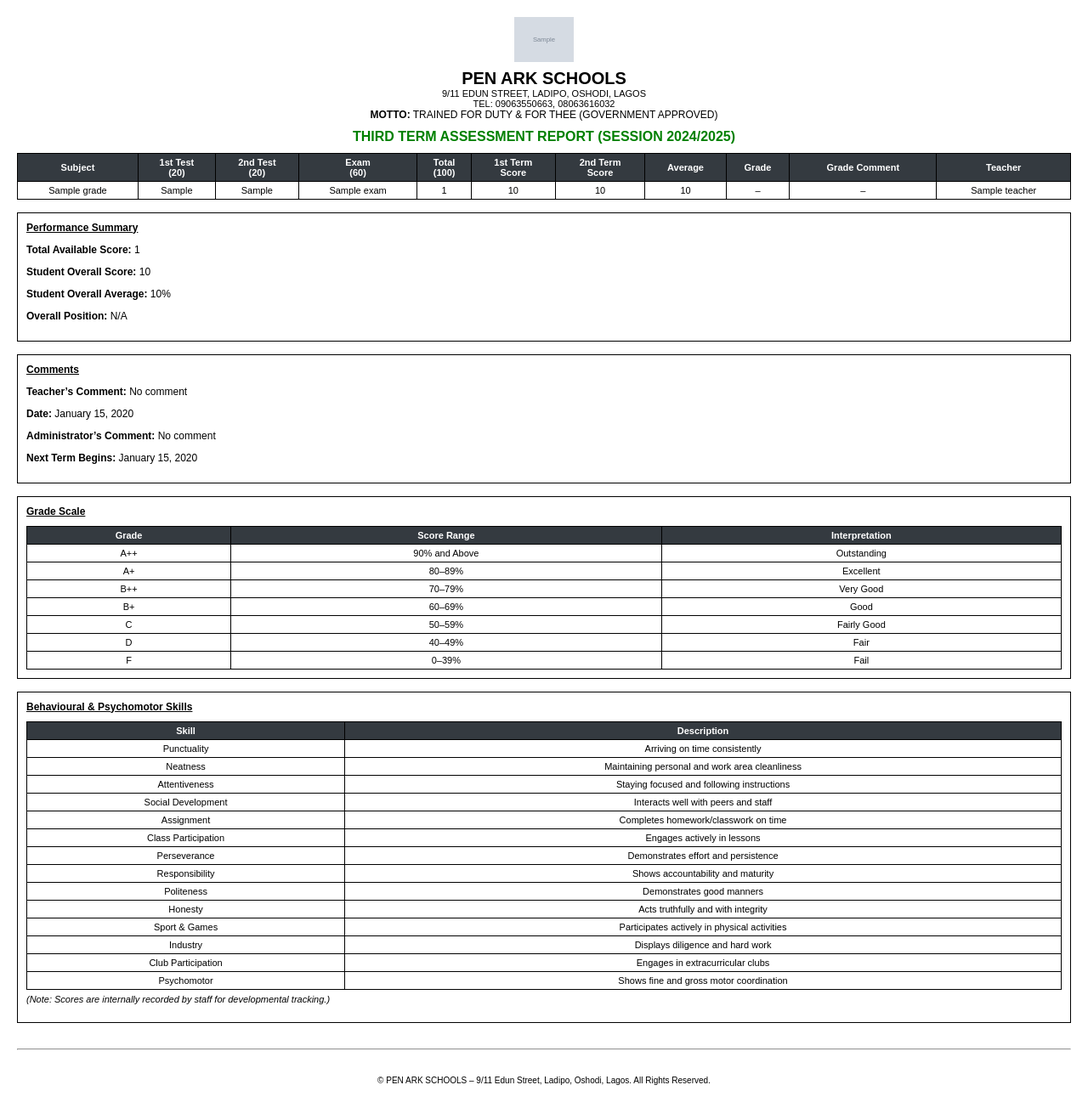
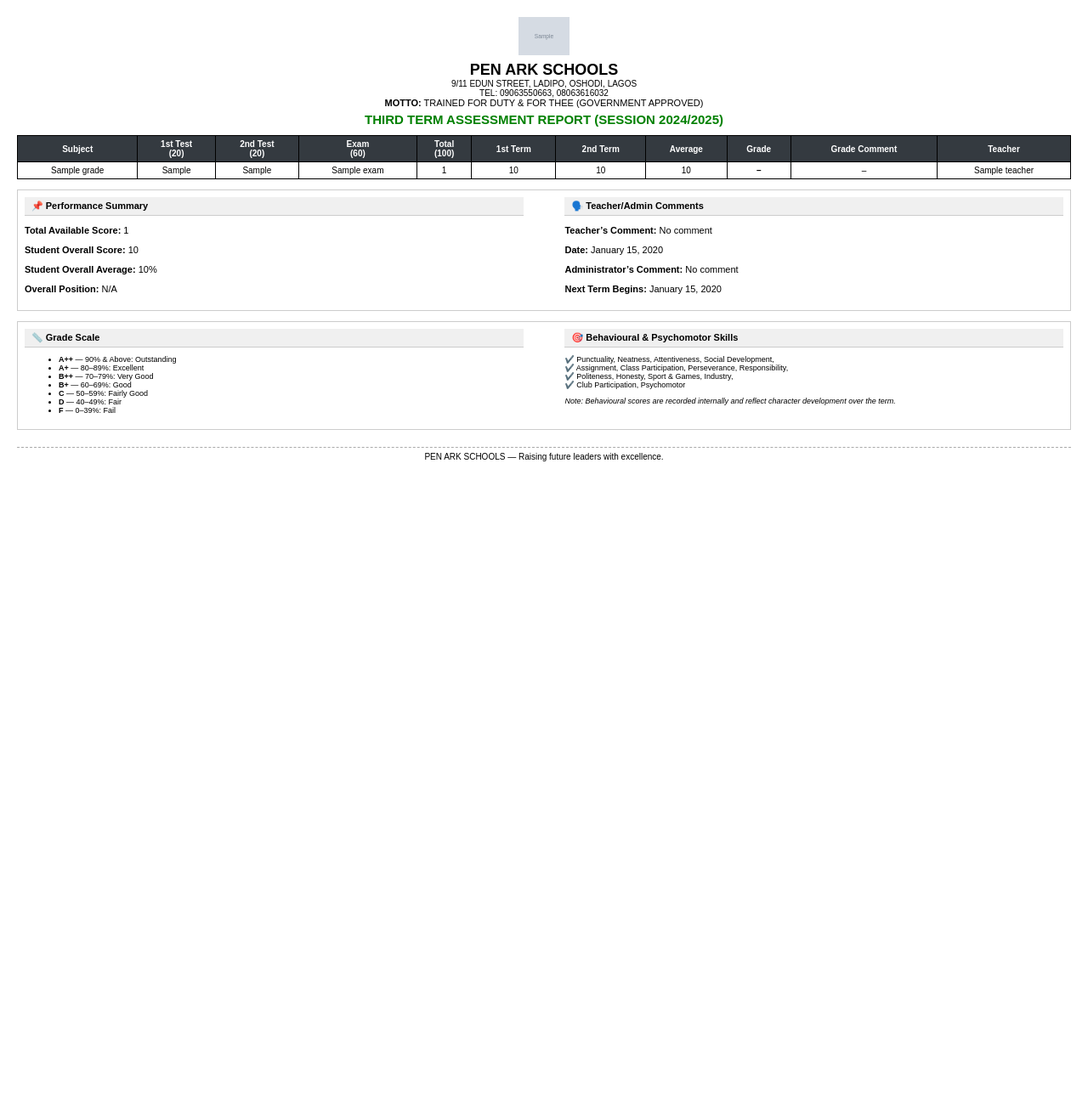
Before and after one commit to Chukwuaruka/school_portal, a Django app: template portal/templates/portal/grades_pdf.html in a window 1280 px wide. Shown: the whole page at 85% size. After the commit the page ends 543 px from the top, so only its background shows below. Run offline with Django 5.2, Linux system fonts and the light colour scheme; the template is opened without the code that fills it: most values are stand-ins (such as "Sample title", 1, 10 or a date in 2020); grey boxes marked "Sample" are stand-in pictures.

```diff
--- a/portal/templates/portal/grades_pdf.html
+++ b/portal/templates/portal/grades_pdf.html
@@ -6,67 +6,72 @@
     <style>
         body {
             font-family: Arial, sans-serif;
-            font-size: 12px;
+            font-size: 11px;
             margin: 20px;
             color: #000;
         }
         .center { text-align: center; }
         .header img {
-            width: 70px;
+            width: 60px;
             margin-bottom: 5px;
         }
         .school-name {
-            font-size: 20px;
+            font-size: 18px;
             font-weight: bold;
         }
         .school-address {
-            font-size: 11px;
+            font-size: 10px;
         }
         .report-title {
             text-align: center;
-            font-size: 16px;
+            font-size: 15px;
             color: green;
-            margin-top: 10px;
             font-weight: bold;
+            margin-top: 5px;
         }
         table {
             border-collapse: collapse;
             width: 100%;
-            font-size: 11px;
+            font-size: 10px;
             margin-top: 10px;
         }
         th, td {
             border: 1px solid #000;
             padding: 4px;
             text-align: center;
-            vertical-align: middle;
         }
         th {
             background-color: #343a40;
             color: white;
         }
         .section {
-            margin-top: 15px;
-            border: 1px solid #000;
-            padding: 10px;
+            border: 1px solid #ccc;
+            padding: 8px;
+            margin-top: 12px;
         }
         .section-title {
+            background: #f0f0f0;
+            padding: 4px 8px;
             font-weight: bold;
-            text-decoration: underline;
-            margin-bottom: 6px;
+            border-bottom: 1px solid #ccc;
         }
-        .no-grades {
-            text-align: center;
-            font-style: italic;
-            margin-top: 20px;
+        .small-text {
+            font-size: 9px;
+        }
+        .two-col {
+            display: flex;
+            justify-content: space-between;
+            gap: 20px;
+        }
+        .col {
+            width: 48%;
         }
         .footer {
+            text-align: center;
             font-size: 10px;
-            margin-top: 30px;
-            text-align: center;
-        }
-        hr {
-            margin-top: 30px;
+            margin-top: 20px;
+            border-top: 1px dashed #aaa;
+            padding-top: 5px;
         }
     </style>
 </head>
@@ -89,6 +94,7 @@
 </div>
 
 {% if grades %}
+<!-- Grade Table -->
 <table>
     <thead>
         <tr>
@@ -97,8 +103,8 @@
             <th>2nd Test<br>(20)</th>
             <th>Exam<br>(60)</th>
             <th>Total<br>(100)</th>
-            <th>1st Term<br>Score</th>
-            <th>2nd Term<br>Score</th>
+            <th>1st Term</th>
+            <th>2nd Term</th>
             <th>Average</th>
             <th>Grade</th>
             <th>Grade Comment</th>
@@ -116,7 +122,7 @@
             <td>{{ grade.first_term_score|default:"–" }}</td>
             <td>{{ grade.second_term_score|default:"–" }}</td>
             <td>{{ grade.average_score|default:"–" }}</td>
-            <td>{{ grade.manual_grade|default:"–" }}</td>
+            <td><strong>{{ grade.manual_grade|default:"–" }}</strong></td>
             <td>{{ grade.grade_comment|default:"–" }}</td>
             <td>{% if grade.teacher %}{{ grade.teacher.get_full_name }}{% else %}–{% endif %}</td>
         </tr>
@@ -124,86 +130,61 @@
     </tbody>
 </table>
 
-<!-- Summary Section -->
+<!-- Performance & Comment Section -->
 <div class="section">
-    <div class="section-title">Performance Summary</div>
+    <div class="two-col">
+        <div class="col">
+            <div class="section-title">📌 Performance Summary</div>
             <p><strong>Total Available Score:</strong> {{ report.total_available_score|default:"N/A" }}</p>
             <p><strong>Student Overall Score:</strong> {{ report.overall_score|default:"N/A" }}</p>
             <p><strong>Student Overall Average:</strong> {{ report.overall_average|default:"N/A" }}%</p>
             <p><strong>Overall Position:</strong> {{ report.overall_position|default:"N/A" }}</p>
         </div>
-
-<!-- Comments Section -->
-<div class="section">
-    <div class="section-title">Comments</div>
+        <div class="col">
+            <div class="section-title">🗣️ Teacher/Admin Comments</div>
             <p><strong>Teacher’s Comment:</strong> {{ report.teacher_comment|default:"No comment" }}</p>
             <p><strong>Date:</strong> {{ report.date_uploaded|date:"F j, Y" }}</p>
             <p><strong>Administrator’s Comment:</strong> {{ report.admin_comment_report|default:"No comment" }}</p>
             <p><strong>Next Term Begins:</strong> {{ report.next_term_date|date:"F j, Y"|default:"TBD" }}</p>
         </div>
-
-<!-- Grade Scale Table -->
-<div class="section">
-    <div class="section-title">Grade Scale</div>
-    <table>
-        <thead>
-            <tr>
-                <th>Grade</th>
-                <th>Score Range</th>
-                <th>Interpretation</th>
-            </tr>
-        </thead>
-        <tbody>
-            <tr><td>A++</td><td>90% and Above</td><td>Outstanding</td></tr>
-            <tr><td>A+</td><td>80–89%</td><td>Excellent</td></tr>
-            <tr><td>B++</td><td>70–79%</td><td>Very Good</td></tr>
-            <tr><td>B+</td><td>60–69%</td><td>Good</td></tr>
-            <tr><td>C</td><td>50–59%</td><td>Fairly Good</td></tr>
-            <tr><td>D</td><td>40–49%</td><td>Fair</td></tr>
-            <tr><td>F</td><td>0–39%</td><td>Fail</td></tr>
-        </tbody>
-    </table>
+    </div>
 </div>
 
-<!-- Behavioural Table -->
+<!-- Grade Scale & Behavioural Section -->
 <div class="section">
-    <div class="section-title">Behavioural & Psychomotor Skills</div>
-    <table>
-        <thead>
-            <tr>
-                <th>Skill</th>
-                <th>Description</th>
-            </tr>
-        </thead>
-        <tbody>
-            <tr><td>Punctuality</td><td>Arriving on time consistently</td></tr>
-            <tr><td>Neatness</td><td>Maintaining personal and work area cleanliness</td></tr>
-            <tr><td>Attentiveness</td><td>Staying focused and following instructions</td></tr>
-            <tr><td>Social Development</td><td>Interacts well with peers and staff</td></tr>
-            <tr><td>Assignment</td><td>Completes homework/classwork on time</td></tr>
-            <tr><td>Class Participation</td><td>Engages actively in lessons</td></tr>
-            <tr><td>Perseverance</td><td>Demonstrates effort and persistence</td></tr>
-            <tr><td>Responsibility</td><td>Shows accountability and maturity</td></tr>
-            <tr><td>Politeness</td><td>Demonstrates good manners</td></tr>
-            <tr><td>Honesty</td><td>Acts truthfully and with integrity</td></tr>
-            <tr><td>Sport & Games</td><td>Participates actively in physical activities</td></tr>
-            <tr><td>Industry</td><td>Displays diligence and hard work</td></tr>
-            <tr><td>Club Participation</td><td>Engages in extracurricular clubs</td></tr>
-            <tr><td>Psychomotor</td><td>Shows fine and gross motor coordination</td></tr>
-        </tbody>
-    </table>
-    <p style="font-size: 11px; font-style: italic; margin-top: 5px;">
-        (Note: Scores are internally recorded by staff for developmental tracking.)
+    <div class="two-col">
+        <div class="col">
+            <div class="section-title">📏 Grade Scale</div>
+            <ul class="small-text">
+                <li><strong>A++</strong> — 90% & Above: Outstanding</li>
+                <li><strong>A+</strong> — 80–89%: Excellent</li>
+                <li><strong>B++</strong> — 70–79%: Very Good</li>
+                <li><strong>B+</strong> — 60–69%: Good</li>
+                <li><strong>C</strong> — 50–59%: Fairly Good</li>
+                <li><strong>D</strong> — 40–49%: Fair</li>
+                <li><strong>F</strong> — 0–39%: Fail</li>
+            </ul>
+        </div>
+        <div class="col">
+            <div class="section-title">🎯 Behavioural & Psychomotor Skills</div>
+            <p class="small-text">
+                ✔️ Punctuality, Neatness, Attentiveness, Social Development,<br>
+                ✔️ Assignment, Class Participation, Perseverance, Responsibility,<br>
+                ✔️ Politeness, Honesty, Sport & Games, Industry,<br>
+                ✔️ Club Participation, Psychomotor
             </p>
+            <p class="small-text"><em>Note: Behavioural scores are recorded internally and reflect character development over the term.</em></p>
+        </div>
+    </div>
 </div>
 
 {% else %}
-<p class="no-grades">No grades available for this report.</p>
+<p class="center">No grades available for this report.</p>
 {% endif %}
 
-<hr>
+<!-- Footer -->
 <div class="footer">
-    &copy; PEN ARK SCHOOLS – 9/11 Edun Street, Ladipo, Oshodi, Lagos. All Rights Reserved.
+    PEN ARK SCHOOLS — Raising future leaders with excellence.
 </div>
 
 </body>
```
Lines whose indentation alone changed are shown as unchanged.
